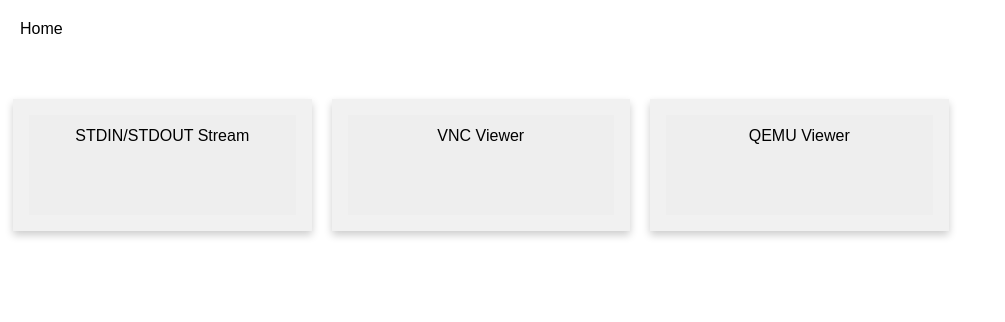
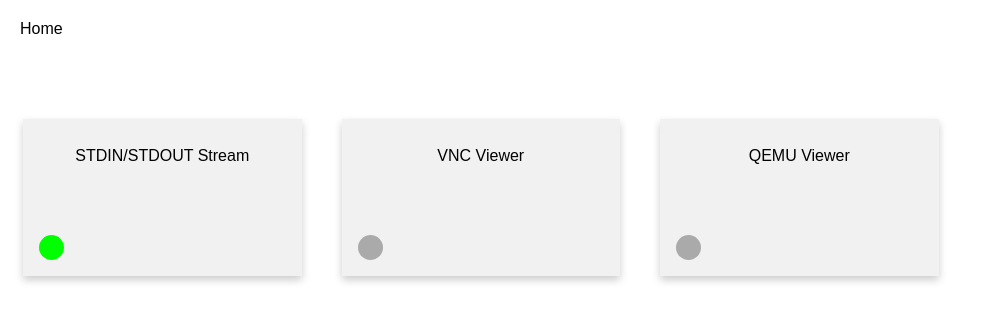
Before and after one commit to hophiphip/sock, a plain HTML site: page web/index.html in a window 1280 px wide. Shown: the whole page, without its empty margins (0-1005 px from the left). Drawn offline with Linux system fonts and the light colour scheme.

Commit message:
dots now show container status

```diff
--- a/web/index.html
+++ b/web/index.html
@@ -4,9 +4,8 @@
       .status-dot {
         height: 25px;
         width: 25px;
-        background-color: #bbb;
+        background-color: #aaa;
         border-radius: 50%;
-        display: inline-block;
       }
 
       * {
@@ -21,7 +20,8 @@
       .column {
         float: left;
         width: 25%;
-        padding: 0 10px;
+        /* top right bottom left */
+        padding: 20px 20px 0 20px;
       }
 
       /* Remove extra left and right margins, due to padding in columns */
@@ -37,6 +37,13 @@
       /* Style the counter cards */
       .card {
         box-shadow: 0 4px 8px 0 rgba(0, 0, 0, 0.2); /* this adds the "card" effect */
+        padding: 16px;
+        text-align: center;
+        background-color: #f1f1f1;
+      }
+
+      .card:hover {
+        box-shadow: 0 4px 8px 0 rgba(0, 0, 0, 0.5); /* this adds the "card" effect */
         padding: 16px;
         text-align: center;
         background-color: #f1f1f1;
@@ -66,16 +73,12 @@
       }
 
       .link {
-        background-color: #eee; /* Grey background color */
+        background-color: #f1f1f1; /* Grey background color */
         color: black; /* Black text color */
         display: block; /* Make the links appear below each other */
         padding: 12px; /* Add some padding */
         text-decoration: none; /* Remove underline from links */
         height: 100px;
-      }
-
-      .link:hover {
-        background-color: #ccc; /* Dark grey background on mouse-over */
       }
     </style>
   </head>
@@ -89,20 +92,72 @@
       <div class="column">
         <div class="card">
           <a class="link" href="std_streams.html">STDIN/STDOUT Stream</a>
+          <div id="std-streams-dot" class="status-dot"></div>
         </div>
       </div>
 
       <div class="column">
         <div class="card">
           <a class="link" href="vnc_viewer.html">VNC Viewer</a>
+          <div id="vnc-viewer-dot" class="status-dot"></div>
         </div>
       </div>
 
       <div class="column">
         <div class="card">
           <a class="link" href="qemu_viewer.html">QEMU Viewer</a>
+          <div id="qemu-viewer-dot" class="status-dot"></div>
         </div>
       </div>
     </div>
+
+    <div id="scripts">
+      <script type="text/javascript">
+        var stdDot  = document.getElementById("std-streams-dot");
+        var vncDot  = document.getElementById("vnc-viewer-dot");
+        var qemuDot = document.getElementById("qemu-viewer-dot");
+
+        stdDot.style["background-color"]  = "#aaa";
+        vncDot.style["background-color"]  = "#aaa";
+        qemuDot.style["background-color"] = "#aaa";
+
+        const res_actions = [
+          {
+            resource: "http://localhost:8080",
+            action: (isOk) => isOk ?
+              stdDot.style["background-color"] = "#00FF00" :
+              stdDot.style["background-color"] = "#FF0000"
+          },
+
+          {
+            resource: "http://localhost:6080/vnc.html",
+            action: (isOk) => isOk ?
+              vncDot.style["background-color"] = "#00FF00" :
+              vncDot.style["background-color"] = "#FF0000",
+          },
+
+          {
+            resource: "http://localhost:6090/vnc.html",
+            action: (isOk) => isOk ?
+              qemuDot.style["background-color"] = "#00FF00" :
+              qemuDot.style["background-color"] = "#FF0000",
+          }
+        ];
+
+        // Workaround for CORS
+        // we just need to test accessibility of local containers
+        res_actions.forEach(function testResource(res) {
+          var stat = document.createElement('script');
+          stat.type = 'text/javascript';
+          stat.async = true;
+          stat.src = res.resource;
+
+          stat.addEventListener("load", () => res.action(true));
+
+          var s = document.getElementsByTagName('script')[0];
+          s.parentNode.insertBefore(stat, s);
+        });
+      </script>
+    </div>
   </body>
 </html>
```
Also changed, not shown: 2 other files.
